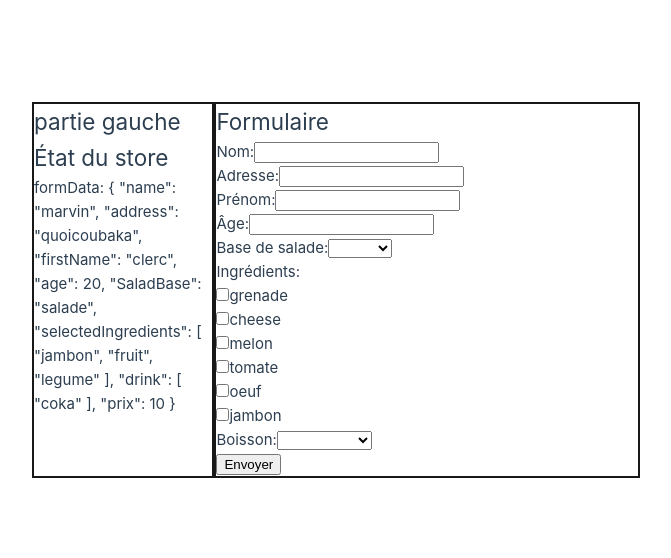
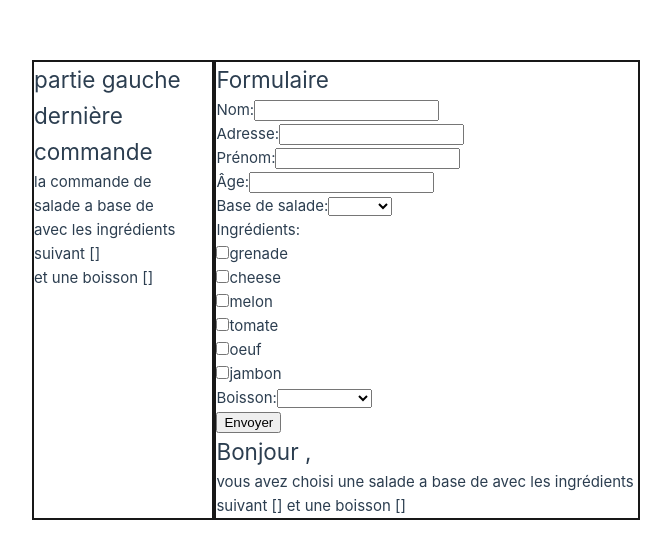
Before and after one commit to IIM-Creative-Technology/rattrapages-MiraiMarvin, a Vue app in the folder Mangoo-Salad/: page / in a window 1280 px wide. Shown: the part 110-668 px from the top of the page, without its empty margins (0-671 px from the left). Built offline with nearby package versions, Linux system fonts and the light colour scheme.

Commit message:
limited choice for ingredients on

```diff
--- a/Mangoo-Salad/src/components/MainChoose.vue
+++ b/Mangoo-Salad/src/components/MainChoose.vue
@@ -28,7 +28,7 @@
       <div>
         <label for="ingredients">Ingrédients:</label>
         <div v-for="ingredient in ingredients" :key="ingredient.id">
-          <input type="checkbox" :id="ingredient.id" :value="ingredient.name" v-model="formData.selectedIngredients">
+          <input type="checkbox" :id="ingredient.id" :value="ingredient.name" v-model="formData.selectedIngredients" @change="handleCheckboxChange">
           <label :for="ingredient.id">{{ ingredient.name }}</label>
         </div>
       </div>
@@ -40,6 +40,12 @@
       </div>
       <button type="submit">Envoyer</button>
     </form>
+  </div>
+  <div>
+    <h2>Bonjour , {{formData.name}}</h2>
+    <p>
+      vous avez choisi une salade a base de {{formData.saladBase}} avec les ingrédients suivant {{formData.selectedIngredients}} et une boisson {{formData.drink}}
+    </p>
   </div>
 </template>
 
@@ -82,6 +88,13 @@ export default {
   },
 
   methods: {
+    handleCheckboxChange() {
+      if (this.formData.selectedIngredients.length > 4) { // Changer le nombre maximum de choix ici
+        // Limitez le nombre de choix en décochant la dernière option sélectionnée
+        this.formData.selectedIngredients.pop();
+      }
+    },
+
     submitForm() {
       // Appeler une mutation pour mettre à jour les données du store
       this.$store.commit('updateFormData', this.formData);
@@ -101,6 +114,7 @@ export default {
       };
 
   },
+
 },
 };
 </script>
--- a/Mangoo-Salad/src/components/TheCheck.vue
+++ b/Mangoo-Salad/src/components/TheCheck.vue
@@ -3,8 +3,11 @@
 <template>
 
     <div>
-      <h1>État du store</h1>
-      <p>formData: {{ formData }}</p>
+      <h1>dernière commande</h1>
+      <p>la commande de {{ formData.name }}</p>
+      <p> salade a base de  {{ formData.SaladBase}}</p>
+      <p> avec les ingrédients suivant {{ formData.selectedIngredients}}</p>
+      <p> et une boisson {{ formData.drink}}</p>
     </div>
 </template>
 
--- a/Mangoo-Salad/src/main.js
+++ b/Mangoo-Salad/src/main.js
@@ -8,16 +8,16 @@ import Vuex from 'vuex';
 
 const store = new Vuex.Store({
     state: {
-            formData: {
-                name: 'marvin',
-                address: 'quoicoubaka',
-                firstName: 'clerc',
-                age: 20,
-                SaladBase: 'salade',
-                selectedIngredients: ['jambon','fruit','legume'],
-                drink: ['coka'],
-                prix: 10,
-            },
+        formData: {
+            name: '',
+            address: '',
+            firstName: '',
+            age: null,
+            SaladBase: '',
+            selectedIngredients: [],
+            drink: [],
+            prix: 0,
+        },
     },
     mutations: {
         updateFormData(state, formData) {
```
